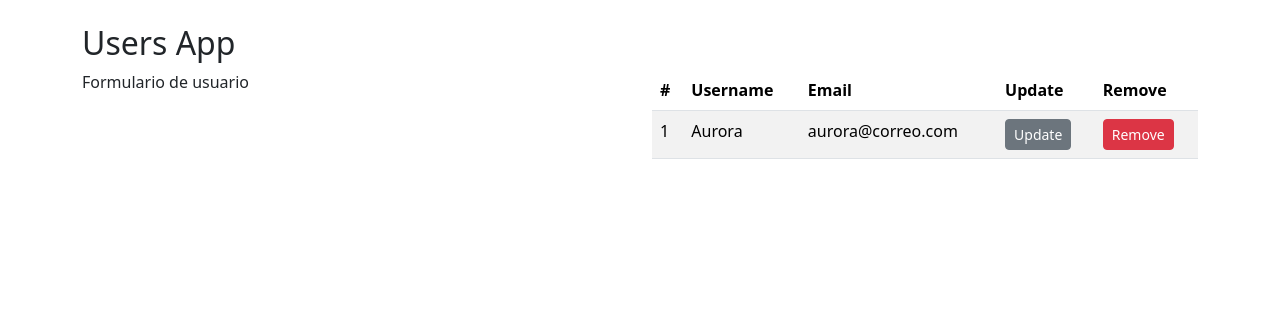
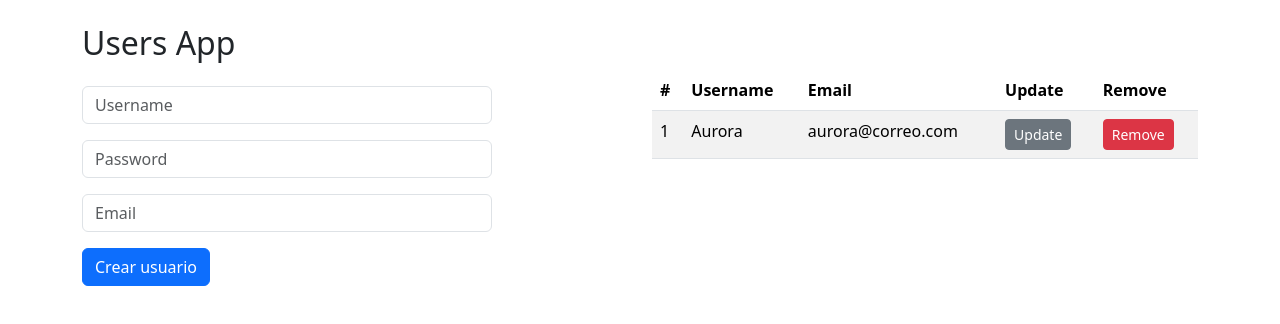
Before and after one commit to APoves/DAW-aprendizaje, a React (Vite) app in the folder UserHubLogin (React)/: page / in a window 1280 px wide. Shown: the top 324 px of the page. Built offline with nearby package versions, Linux system fonts and the light colour scheme.

Commit message:
add form to UserForm

```diff
--- a/UserHubLogin (React)/src/components/UserForm.jsx
+++ b/UserHubLogin (React)/src/components/UserForm.jsx
@@ -1,13 +1,56 @@
+import { useState } from "react";
+
+
+const initialUSerForm = {
+    username: '',
+    password: '',
+    email: '',
+}
+
 export const UserForm = () => {
 
-        return (
+    const [ userForm, setUserForm ] = useState (initialUSerForm);
 
-        <>
-            <p>Formulario de usuario</p>
-            <table>
+    const { username, password, email } = userForm;
 
-            </table>
-        </>
+    const onInputChange = ({target })=> {
+        // console.log(target.value)
+        const { name, value } = target;
+        setUserForm ({
+            ...userForm,
+            [ name ] : value,
+        })
+    }
+
+    return (
+
+            <form>
+                <input
+                className= "form-control my-3 w-75"
+                placeholder ="Username"
+                name = "username"
+                value = { username }
+                onChange = { onInputChange } />
+                <input
+                className= "form-control my-3 w-75"
+                placeholder ="Password"
+                type = "password"
+                name = "password"
+                value = { password }
+                onChange = { onInputChange } />
+                <input
+                className= "form-control my-3 w-75"
+                placeholder ="Email"
+                name = "email"
+                value = { email }
+                onChange = { onInputChange } />
+                <button
+                className = "btn btn-primary"
+                type= "Submit">
+                    Crear usuario
+                </button>
+            </form>
+
 
     )
 }
```
